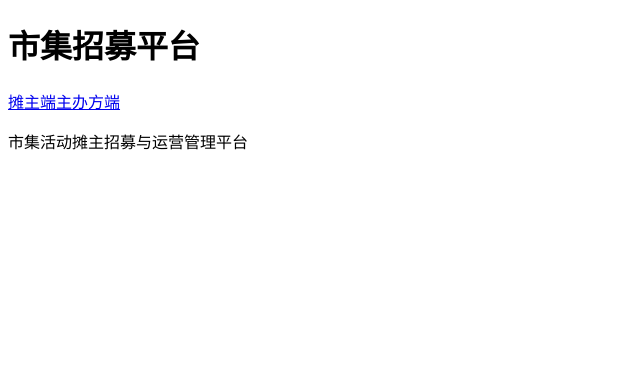
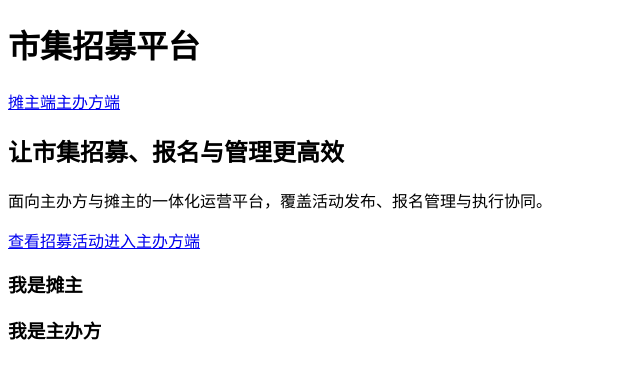
Before and after one commit to 137369179/sj, a Next.js app in the folder apps/web/: page / in a window 1280 px wide. Shown: the top 378 px of the page, without its empty margins (0-640 px from the left). Built offline with nearby package versions, Linux system fonts and the light colour scheme.

Commit message:
feat: 市集摊主招募APP开发方案
Co-authored-by: traeagent <traeagent@users.noreply.github.com>

```diff
--- a/apps/web/src/app/page.tsx
+++ b/apps/web/src/app/page.tsx
@@ -1,10 +1,25 @@
+import Link from "next/link";
+
 import { AppShell } from "../components/layout/app-shell";
 
 export default function HomePage() {
   return (
     <AppShell>
       <main>
-        <p>市集活动摊主招募与运营管理平台</p>
+        <section>
+          <h2>让市集招募、报名与管理更高效</h2>
+          <p>
+            面向主办方与摊主的一体化运营平台，覆盖活动发布、报名管理与执行协同。
+          </p>
+          <Link href="/markets">查看招募活动</Link>
+          <Link href="/organizer/markets">进入主办方端</Link>
+        </section>
+        <section>
+          <h3>我是摊主</h3>
+        </section>
+        <section>
+          <h3>我是主办方</h3>
+        </section>
       </main>
     </AppShell>
   );
```
Also changed, not shown: 1 other file (tests, documents, lock files or other folders).
